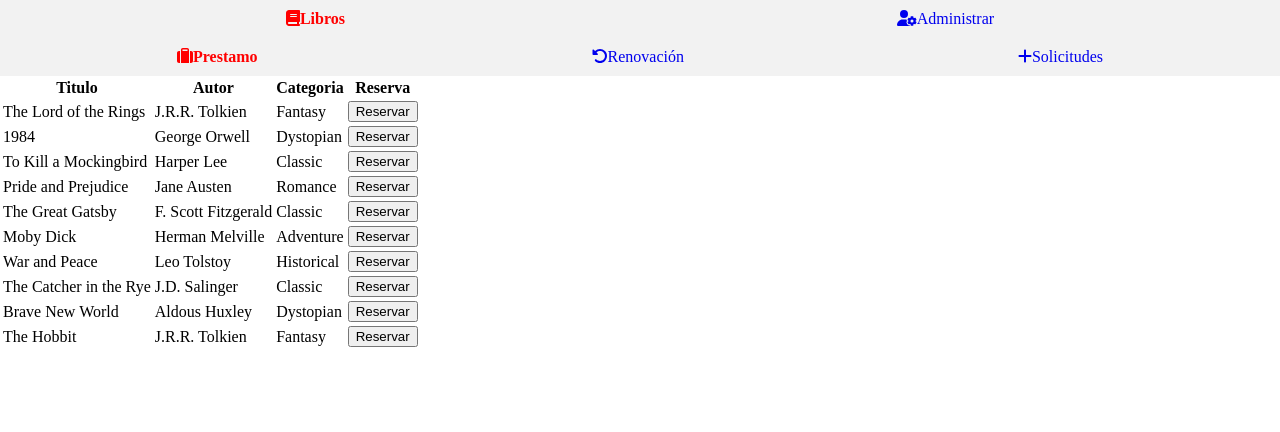
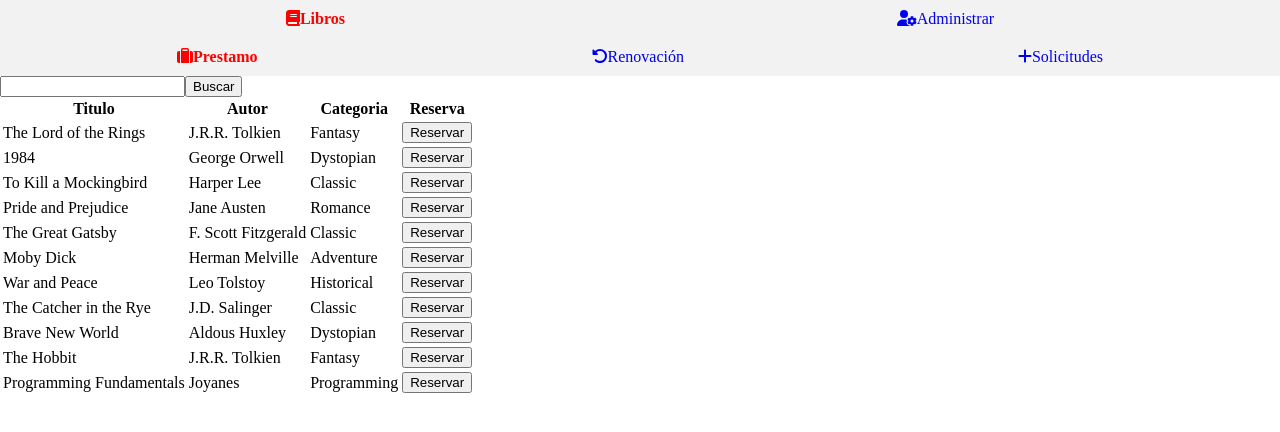
Before and after one commit to DiegoGC1822/BiblioMaster, a React (Vite) app: page /bookloan in a window 1280 px wide. Shown: the top 432 px of the page. Built offline with nearby package versions, Linux system fonts and the light colour scheme.

Commit message:
Agregando 2° Requisito

```diff
--- /dev/null
+++ b/src/components/FilterBook.jsx
@@ -0,0 +1,45 @@
+import { useBooksContext } from "../contexts/booksContext"
+import BST from "../dataEstructures/BST"
+import { useState } from "react"
+
+export const FilterBook = ({setWord,word,activate,setActivate}) =>{
+
+    const { books } = useBooksContext()
+    const tree = new BST()
+    const [searchResult, setSearchResult] = useState(null)
+    books.forEach(book => tree.insert(book))
+
+    const handleWord = (e)=>{
+        e.preventDefault()
+
+        if (activate) {
+          const result = tree.search(word)
+          setSearchResult(result)
+        } else {
+          setWord("")
+          setSearchResult(null)
+        }
+
+        setActivate((prevActivate) => !prevActivate)
+    }
+
+    return (
+        <>
+            <form onSubmit={handleWord}>
+                <input type="text" value={word} onChange={(e)=>setWord(e.target.value)} />
+                <button>
+                    {activate? "Buscar":  "Cancelar"}
+                </button>
+            </form>
+            {searchResult &&
+                <div>
+                    <h2>Resultado de la búsqueda:</h2>
+                    <p>Título: {searchResult.title}</p>
+                    <p>Autor: {searchResult.author}</p>
+                    <p>Categoría: {searchResult.category}</p>
+                    <p>Disponible: {searchResult.available ? 'Sí' : 'No'}</p>
+                </div>
+            }
+        </>
+    )
+}
--- /dev/null
+++ b/src/dataEstructures/BST.js
@@ -0,0 +1,52 @@
+// BST.js
+import BSTNode from './BSTNode';
+
+class BST {
+    constructor() {
+        this.root = null;
+    }
+
+    insert(book) {
+        const newNode = new BSTNode(book);
+        if (this.root === null) {
+            this.root = newNode;
+        } else {
+            this.insertNode(this.root, newNode);
+        }
+    }
+
+    insertNode(node, newNode) {
+        if (newNode.book.title < node.book.title) {
+            if (node.left === null) {
+                node.left = newNode;
+            } else {
+                this.insertNode(node.left, newNode);
+            }
+        } else {
+            if (node.right === null) {
+                node.right = newNode;
+            } else {
+                this.insertNode(node.right, newNode);
+            }
+        }
+    }
+
+    search(title) {
+        return this.searchNode(this.root, title);
+    }
+
+    searchNode(node, title) {
+        if (node === null) {
+            return null;
+        }
+        if (title < node.book.title) {
+            return this.searchNode(node.left, title);
+        } else if (title > node.book.title) {
+            return this.searchNode(node.right, title);
+        } else {
+            return node.book;
+        }
+    }
+}
+
+export default BST;
--- /dev/null
+++ b/src/dataEstructures/BSTNode.js
@@ -0,0 +1,10 @@
+// BSTNode.js
+class BSTNode {
+    constructor(book) {
+        this.book = book;
+        this.left = null;
+        this.right = null;
+    }
+}
+
+export default BSTNode;
--- a/src/db.json
+++ b/src/db.json
@@ -101,6 +101,13 @@
             "author": "J.R.R. Tolkien",
             "category": "Fantasy",
             "available": true
+        },
+        {
+            "id": 11,
+            "title": "Programming Fundamentals",
+            "author": "Joyanes",
+            "category": "Programming",
+            "available": true
         }
     ],
     "loans": [
--- a/src/pages/BooksStudent.jsx
+++ b/src/pages/BooksStudent.jsx
@@ -3,15 +3,23 @@ import { useLocation } from "react-router-dom"
 import { LoanStudentTable } from "../components/LoanStudentTable"
 import { RequestStudentTable } from "../components/RequestStudentTable"
 import { RenovationStudentTable } from "../components/RenovationStudentTable"
-
+import { FilterBook } from "../components/FilterBook"
+import { useState } from "react"
 
 export const BooksStudent = () => {
 
     const location = useLocation()
+    const [word,setWord] = useState("")
+    const [activate, setActivate] = useState(true)
 
     const handleBooks = () => {
         if(location.pathname === '/bookloan') {
-            return <LoanStudentTable/>
+            return(
+                <>
+                    <FilterBook activate = {activate} setActivate = {setActivate} setWord={setWord}  word={word} />
+                    <LoanStudentTable/>
+                </>
+            )
         }else if(location.pathname === '/request') {
             return <RequestStudentTable/>
         }else{
```
